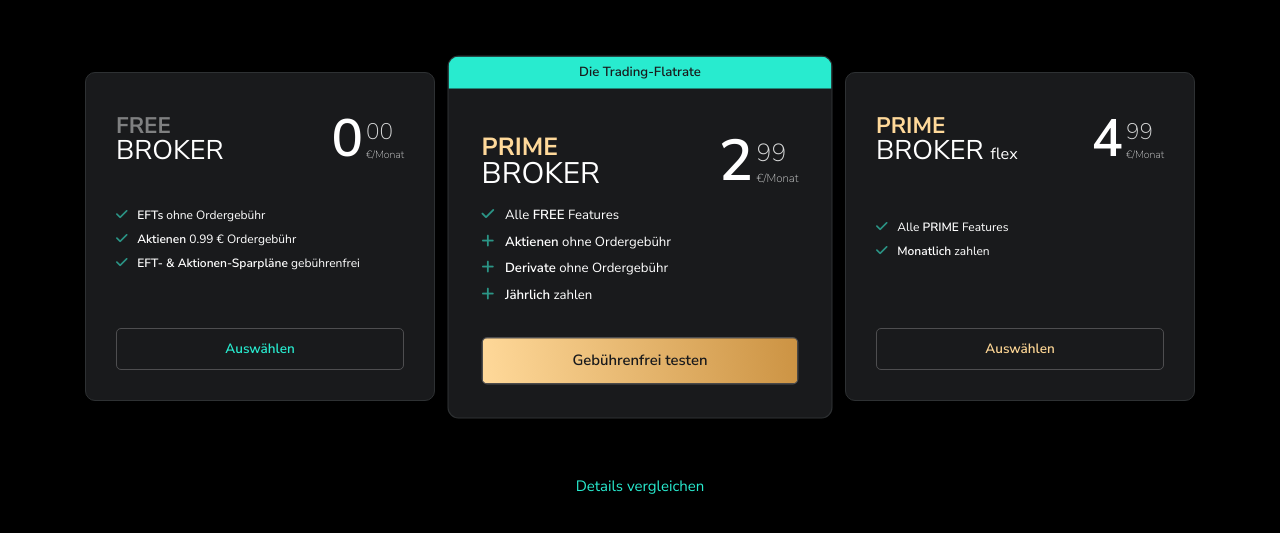
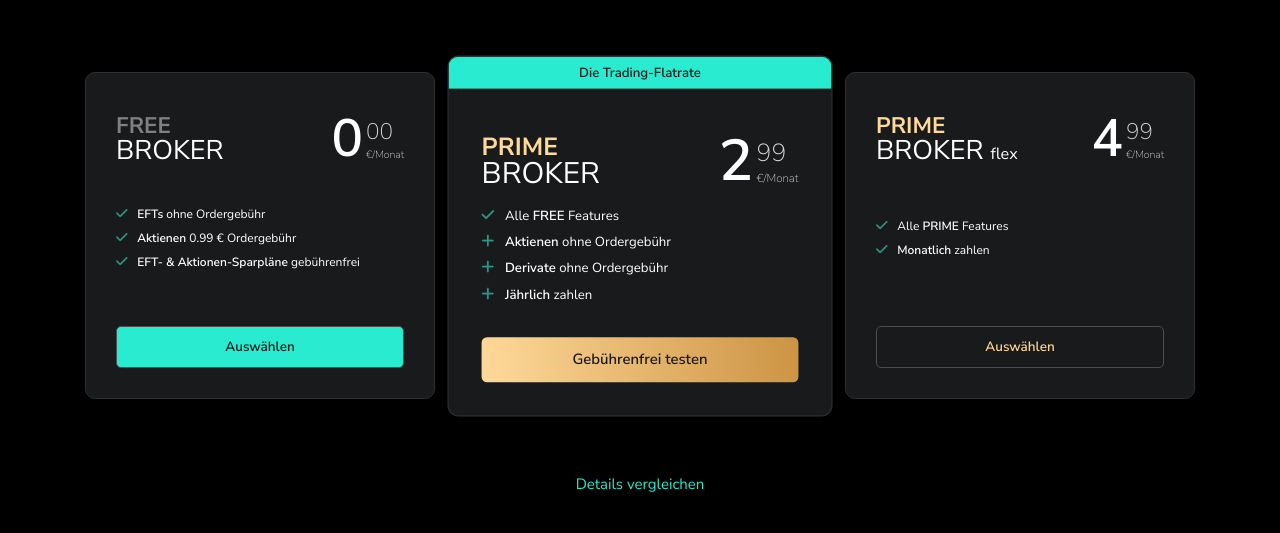
Before and after one commit to mulga/scalable-clone, a plain HTML site: page index.html in a window 1280 px wide. In both pictures the pointer is over the link 260 px from the left and 604 px from the top of the page. Shown: the part 255-788 px from the top of the page. Drawn offline with Linux system fonts and the light colour scheme.

Commit message:
Update style.css

```diff
--- a/style.css
+++ b/style.css
@@ -277,22 +277,47 @@ section {
   font-weight: 600;
   padding: .8em 2em;
   border-radius: 5px;
+  transition: all 300ms;
 }
 
 .btn_free{
   color: #28ebcf;
+
+}
+
+.btn_free:hover{
+  color: #191a1c;
+  background-color: #28ebcf;
+  transition: all 300ms;
 }
 
 .btn_prime{
-  background: rgb(255,217,154);
+
   background: linear-gradient(82deg, rgba(255,217,154,1) 0%, rgba(204,147,67,1) 100%);
 
   color: #191a1c;
+  border: none;
 
+}
+
+
+.btn_prime:hover{
+
+  background: linear-gradient(90deg,rgba(204,147,67,1) 0%,  rgba(255,217,154,1) 100%);
+
+
+
+  transition: all 300ms;
 }
 
 .btn_prime_flex{
   color: #fcd594;
+}
+
+.btn_prime_flex:hover{
+  background-color: #28ebcf;
+  color: #191a1c;
+  transition: all 300ms;
 }
 
 .flat_rate{
```
